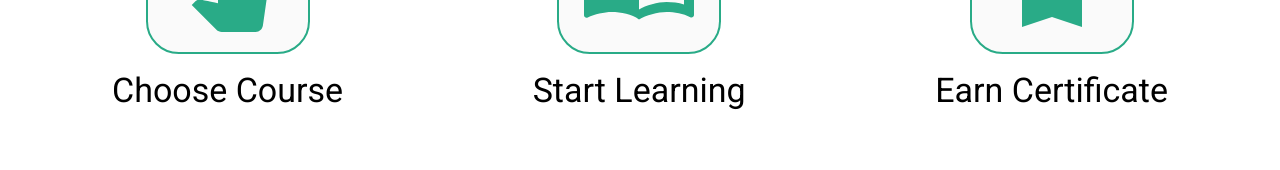
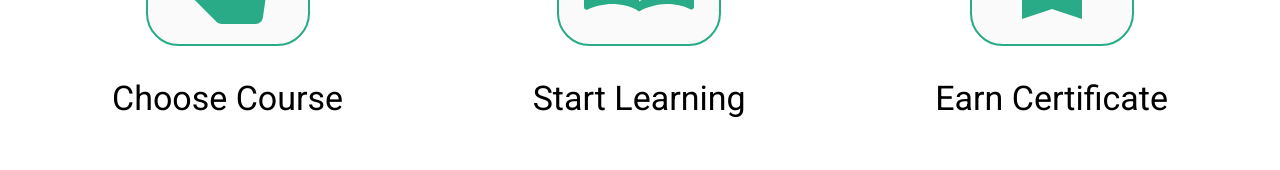
Before and after one commit to zeyadzidan/E-Learning, a React (Create React App) app: page / in a window 1280 px wide. Shown: the part 916-1086 px from the top of the page. Built offline with nearby package versions, Linux system fonts and the light colour scheme.

Commit message:
Update LearningProcessIcon.js

```diff
--- a/src/components/PageBlocks/LearningProcess/LearningProcessIcon.js
+++ b/src/components/PageBlocks/LearningProcess/LearningProcessIcon.js
@@ -5,7 +5,7 @@ export default function LearningProcessIcon({ icon, text }) {
     const mainTheme = useTheme();
 
     return (
-        <Stack direction="column" spacing={2} alignItems="center" justifyContent="center">
+        <Stack direction="column" spacing={4} alignItems="center" justifyContent="center">
             <Stack
                 width="160px"
                 height="160px"
@@ -17,7 +17,7 @@ export default function LearningProcessIcon({ icon, text }) {
             >
                 {icon}
             </Stack>
-            <Typography variant="h4" marginTop="20%">{text}</Typography>
+            <Typography variant="h4">{text}</Typography>
         </Stack>
     )
 }
```
